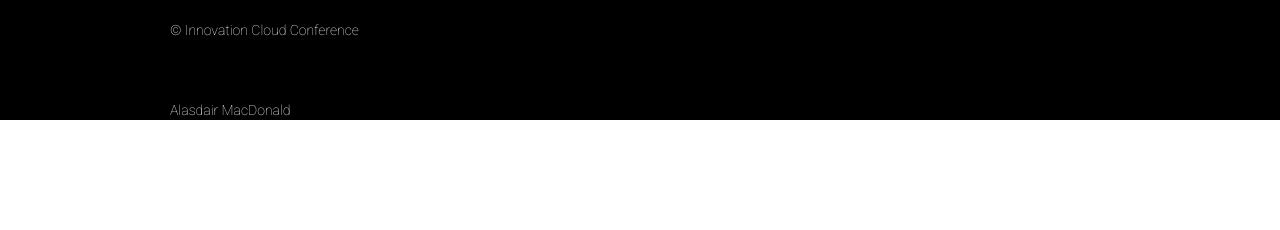
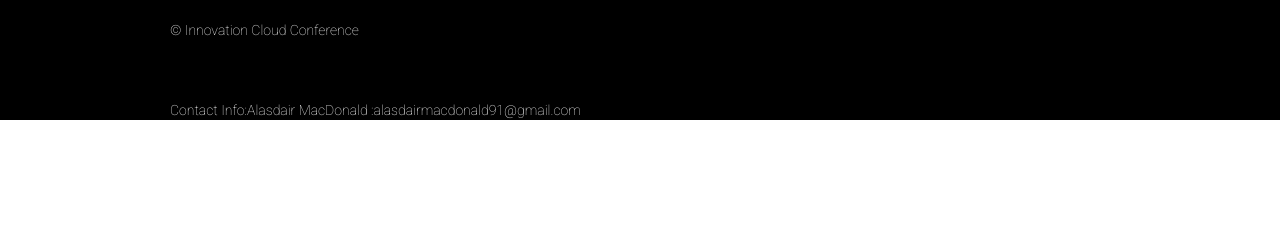
Before and after one commit to MacDonald91/Cloud-Innovation, a plain HTML site: page index.html in a window 1280 px wide. Shown: the part 1844-2074 px from the top of the page. After the commit the page ends 1994 px from the top, so only its background shows below. Drawn offline with Linux system fonts and the light colour scheme.

Commit message:
index.html

```diff
--- a/index.html
+++ b/index.html
@@ -47,8 +47,7 @@
     <div class="footer">
       <div class="container">
         <p>&copy; Innovation Cloud Conference</p>
-        <p>Alasdair MacDonald</p>
-        <p>alasdairmacdonald91@gmail.com</p>
+        <p>Contact Info:Alasdair MacDonald      :alasdairmacdonald91@gmail.com</p>
       </div>
     </div>
   </body>
```
